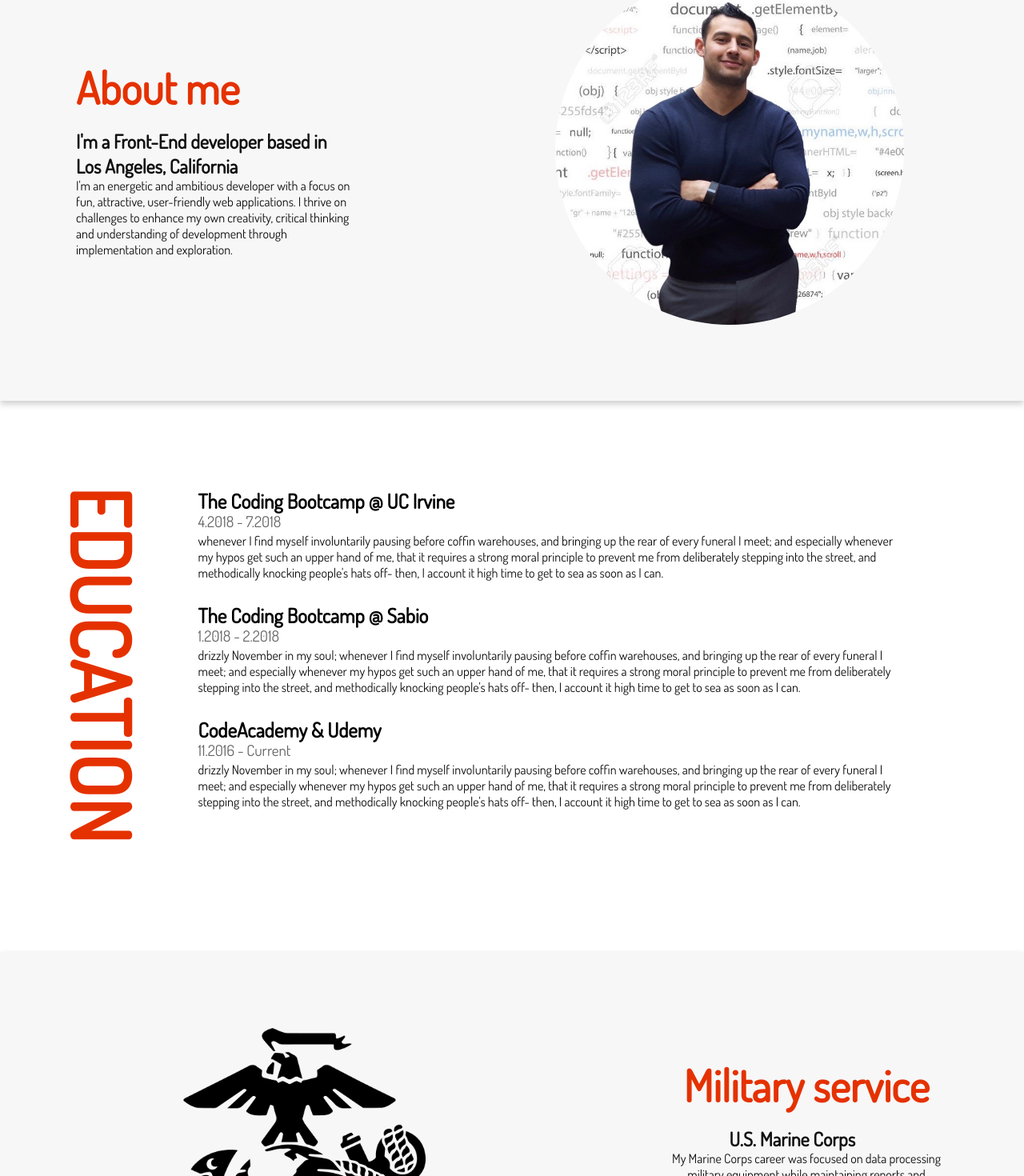
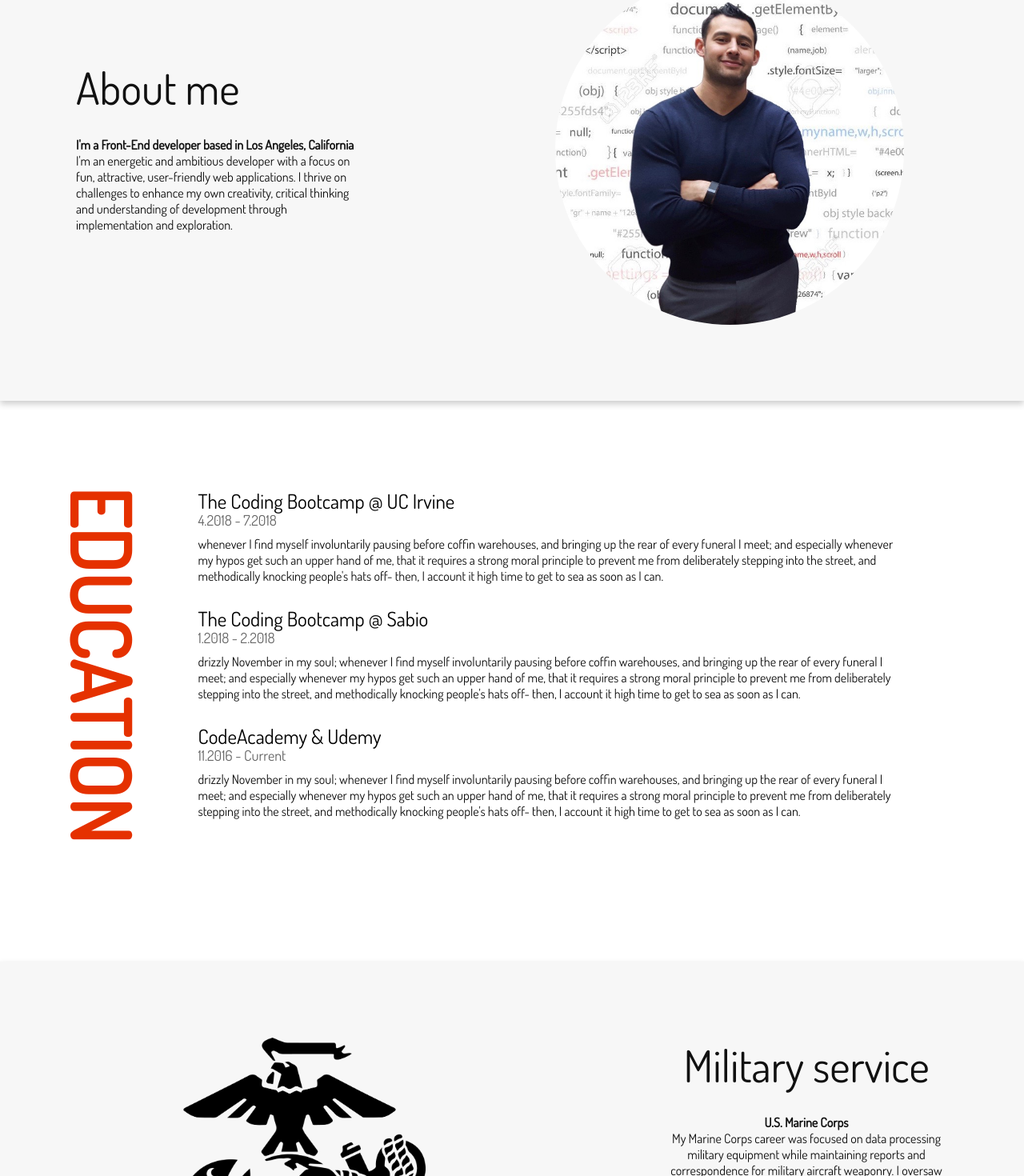
Before and after one commit to rcortez1775/NewPortfolio2019, a React (Create React App) app: page /about in a window 1280 px wide. Shown: the part 158-1628 px from the top of the page at 80% size. Built offline with nearby package versions, Linux system fonts and the light colour scheme.

Commit message:
updated projects page

```diff
--- a/src/components/about/about.css
+++ b/src/components/about/about.css
@@ -1,15 +1,16 @@
 .aboutTitle {
     font-size: 55px;
     margin-bottom: 0.5em;
-    color: #e53100;;
-    font-weight: bold;
+    color: #111111;
     margin-top: 2.5em;
+    width: 100%;
 }
 
 .aboutSubTitle {
     color: #111111;
     margin-top: -10px;
     width: 90%;
+    font-weight: 800;
     margin-bottom: -1px;
 }
 
@@ -147,19 +148,17 @@
     color: #e53100;
     font-family: 'Dosis', sans-serif;
     font-size: 100px;
-    font-weight: bold;
   }
 
   .eduTitle {
     font-size: 25px;
     font-family: 'Dosis', sans-serif;
-    font-weight: bold;
     margin-bottom: 10px;
     margin-top: -21px;
   }
   .date {
       color: #666666;
-      font-size: 19px;
+      font-size: 18px;
       padding-bottom: -30px;
       margin-top: -13px;
   }
@@ -167,16 +166,16 @@
 .milTitle {
     font-size: 55px;
     margin-bottom: 0.5em;
-    font-weight: bold;
-    color: #e53100;
+    color: #111111;
+    width: 100%;
 }
 
 .description {
-    margin-top: -55px;
+    margin-top: -45px;
     color: #111111;
 }
 
-.rifle {
+.ega {
     width: 60%;
     height: 100%;
     margin-left: auto;
--- a/src/components/about/about.js
+++ b/src/components/about/about.js
@@ -11,8 +11,9 @@
             <div>
                 <div className="container2">
                     <div className="box2 boxAbout">
-                        <h1 className="aboutTitle">About me</h1>
-                        <h2 className="aboutSubTitle">I'm a Front-End developer based in Los Angeles, California</h2>
+                        <p className="aboutTitle">About me</p>
+                        <span className="aboutSubTitle">I'm a Front-End developer based in Los Angeles, California</span>
+                        <br/>
                         <span className="aboutSpan">I'm an energetic and ambitious developer with a focus on fun, attractive, user-friendly web applications.
                             I thrive on challenges to enhance my own creativity, critical thinking and understanding of development
                             through implementation and exploration.
@@ -39,11 +40,12 @@
                     </main>
                     <div className="container3">
                         <div className="box2 rifleImage">
-                            <img className="rifle" src={Ega} alt="Rifle"/>
+                            <img className="ega" src={Ega} alt="ega"/>
                         </div>
                         <div className="box2 milBox">
-                            <h1 className="milTitle">Military service</h1>
-                            <h2 className="aboutSubTitle">U.S. Marine Corps</h2>
+                            <p className="milTitle">Military service</p>
+                            <span className="aboutSubTitle">U.S. Marine Corps</span>
+                            <br/>
                             <span className="aboutSpan">
                             My Marine Corps career was focused on data processing military equipment while maintaining reports and correspondence for military aircraft weaponry. I oversaw and supervised administrative functions as well as set up, operate and maintain logistics hardware and software.
                             </span>
--- a/src/components/landingpage/landingpage.css
+++ b/src/components/landingpage/landingpage.css
@@ -19,8 +19,9 @@
     }
   }
 
-.hero h1 {
+.name {
     font-size: 90px;
+    width: 100%;
     color: #fafafa;
     margin-top: 0;
     margin-bottom: 10px;
@@ -28,7 +29,7 @@
     letter-spacing: 5px;
 }
 
-.hero h2 {
+.intro {
     color: #fafafa;
     font-family: 'Dosis', sans-serif;
     letter-spacing: 5px;
@@ -75,7 +76,7 @@
       }
   }
 
-h3 {
+.textSkills {
     position: relative;
     font-size: 20px;
     z-index: 1;
@@ -86,7 +87,7 @@
     margin-top: 5em;
 }
 
-  h3:before, h3:after {
+  .textSkills:before, .textSkills:after {
     position: absolute;
     top: 51%;
     overflow: hidden;
@@ -96,7 +97,7 @@
     background-color: #dddddd;
 }
 
-h3:before {
+.textSkills:before {
     margin-left: -20%;
     text-align: right;
 }
@@ -138,7 +139,6 @@
 .boxTitle {
     font-family: 'Dosis', sans-serif;
     font-size: 40px;
-    font-weight: bold;
     color: #666666;
 }
 
--- a/src/components/landingpage/landingpage.js
+++ b/src/components/landingpage/landingpage.js
@@ -9,8 +9,8 @@
             <div>
                 <section className="hero">
                     <div className="hero-inner">
-                        <h1 className="name">Robert Cortez</h1>
-                        <h2>Developer + Gamer + Dog Lover</h2>
+                        <p className="name">Robert Cortez</p>
+                        <p className="intro">Developer + Gamer + Dog Lover</p>
                         <div class="arrow">
                             <span></span>
                             <span></span>
@@ -20,7 +20,7 @@
                 </section>
                 <main>
                     <div>
-                        <h3 className="textSkills">&emsp;&emsp;SOME OF MY SKILLS&emsp;&emsp;</h3>
+                        <p className="textSkills">&emsp;&emsp;SOME OF MY SKILLS&emsp;&emsp;</p>
                     </div>
                     <div className="container">
                         <div className="box">
--- a/src/components/projects/projects.css
+++ b/src/components/projects/projects.css
@@ -51,7 +51,6 @@
     margin-bottom: 0.5em;
     margin-top: 1em;
     color: #111111;
-    font-weight: bold;
     font-family: 'Dosis', sans-serif;
     float: center;
 }
```
